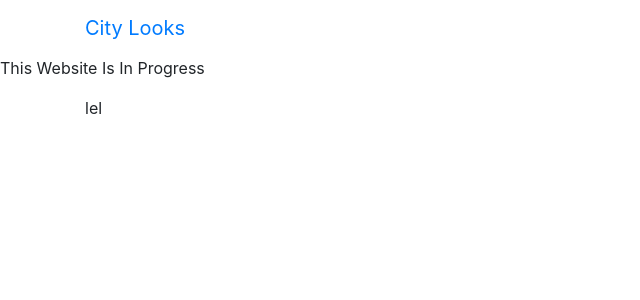
After one commit to paulsuk/citylooks, a Flask app: template templates/index2.html in a window 1280 px wide. The commit adds this page. Shown: the top 300 px of the page, without its empty margins (0-640 px from the left). Run offline with Flask 2, Linux system fonts and the light colour scheme; the template is opened without the code that fills it, so the values that code supplies are empty; some libraries are stand-ins or nearby versions.

Commit message:
some work

```diff
--- a/templates/base.html
+++ b/templates/base.html
@@ -1,7 +1,7 @@
 <!DOCTYPE html>
 <html lang=en>
   <head>
-    <title>Templating in Flask</title>
+    <title>City Looks</title>
     <meta charset="utf-8">
 
     <link rel="stylesheet" href="https://stackpath.bootstrapcdn.com/bootstrap/4.4.1/css/bootstrap.min.css" integrity="sha384-Vkoo8x4CGsO3+Hhxv8T/Q5PaXtkKtu6ug5TOeNV6gBiFeWPGFN9MuhOf23Q9Ifjh" crossorigin="anonymous">
@@ -11,11 +11,11 @@
     <div class="navbar navbar-inverse navbar-fixed-top" role="navigation">
       <div class="container">
         <div class="navbar-header">
-          <a class="navbar-brand" href="{{ url_for('home')}}">City Looks</a>
+          <a class="navbar-brand" href="{{ url_for('lel')}}">City Looks</a>
         </div>
       </div>
     </div>
-    <p>Welcome to the world of Flask!</p>
+    <p>This Website Is In Progress</p>
 
     <div class="container">
       {% block container %}{% endblock %}
--- /dev/null
+++ b/templates/index2.html
@@ -0,0 +1,7 @@
+{% extends 'base.html' %}
+
+{% block container %}
+  <div class="top-pad">
+    lel
+  </div>
+{% endblock %}
```
Also changed, not shown: citylooks.py (added, +15 -0 lines), __init__.py (added), 1 other file.
